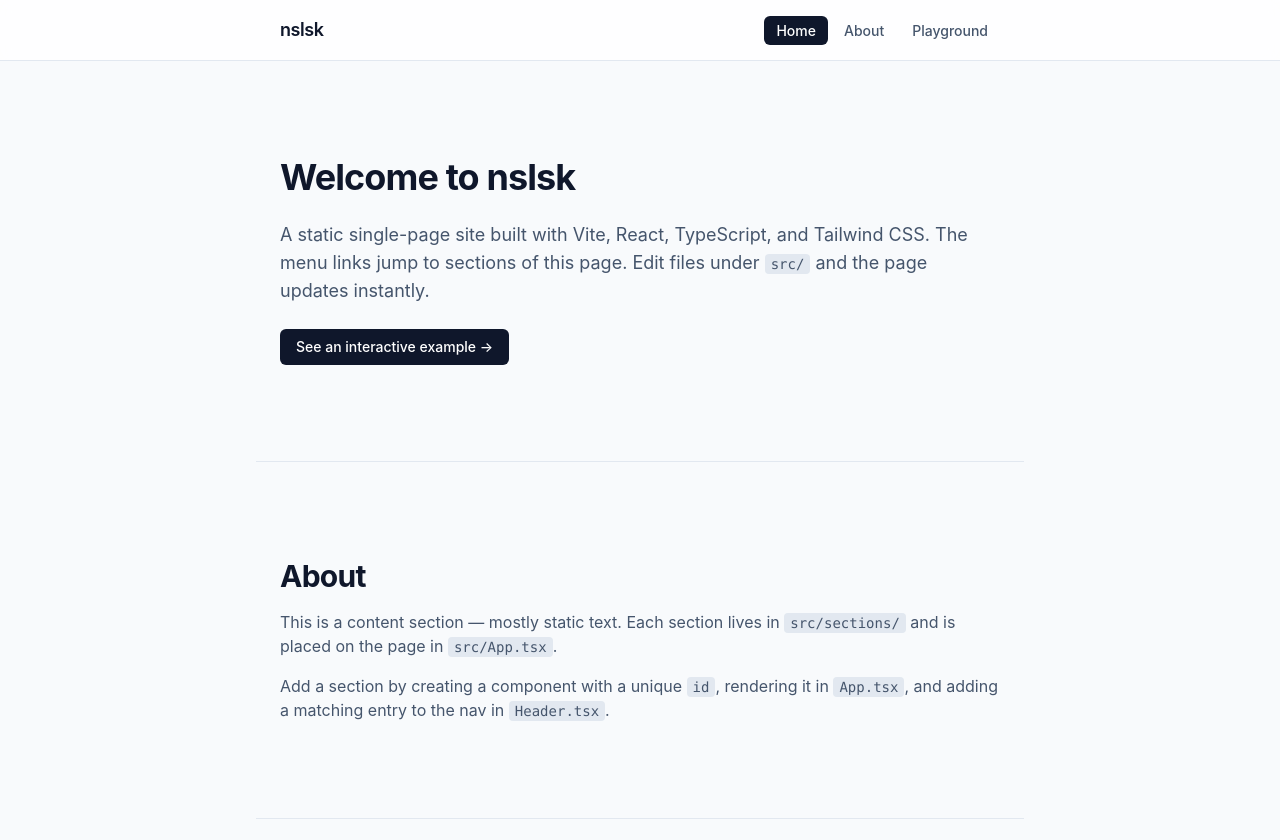
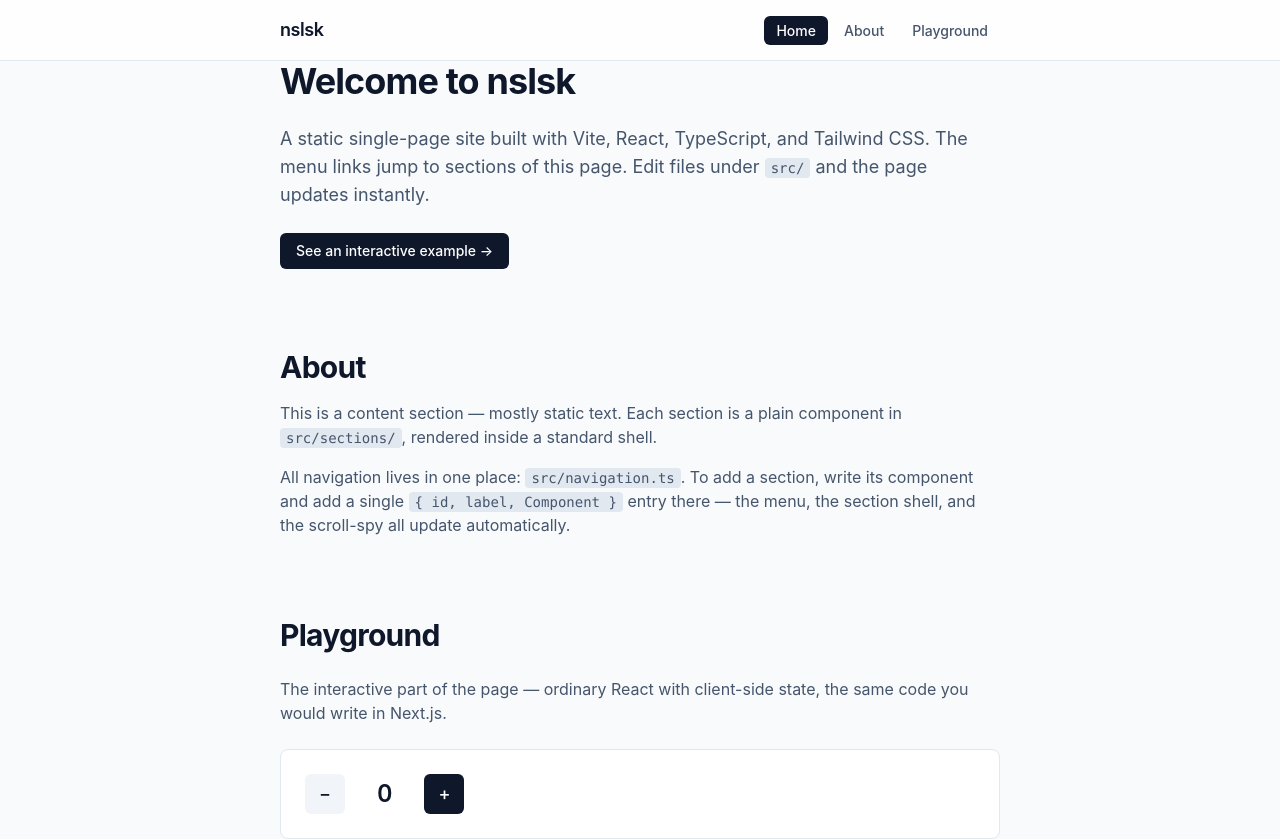
Before and after one commit to Ty-ci/nslsk, a React (Vite) app: page / in a window 1280 px wide. Shown: the top 840 px of the page. Built offline with nearby package versions, Linux system fonts and the light colour scheme.

Commit message:
Unify navigation

```diff
--- a/src/App.tsx
+++ b/src/App.tsx
@@ -1,15 +1,39 @@
+import type { ComponentType } from 'react'
+
 import Header from './components/Header.tsx'
 import About from './sections/About.tsx'
 import Hero from './sections/Hero.tsx'
 import Playground from './sections/Playground.tsx'
 
+export type NavSection = {
+  id: string
+  label: string
+  Component: ComponentType
+}
+
+export const sections: NavSection[] = [
+  { id: 'home', label: 'Home', Component: Hero },
+  { id: 'about', label: 'About', Component: About },
+  { id: 'playground', label: 'Playground', Component: Playground },
+]
+
 const App = () => (
   <div className="min-h-screen bg-slate-50 text-slate-900">
     <Header />
     <main>
-      <Hero />
-      <About />
-      <Playground />
+      <div className="flex flex-col gap-20">
+        {sections.map(({ id, Component }, index) => (
+          <section
+            key={id}
+            id={id}
+            className={`mx-auto max-w-3xl scroll-mt-20 px-6 py-24${
+              index > 0 ? 'border-t border-slate-200' : ''
+            }`}
+          >
+            <Component />
+          </section>
+        ))}
+      </div>
     </main>
   </div>
 )
--- a/src/components/Header.tsx
+++ b/src/components/Header.tsx
@@ -1,34 +1,28 @@
+import { sections } from '../App.tsx'
 import { useActiveSection } from '../hooks/useActiveSection.ts'
 
-const links = [
-  { id: 'home', label: 'Home' },
-  { id: 'about', label: 'About' },
-  { id: 'playground', label: 'Playground' },
-]
-
-const sectionIds = links.map((link) => link.id)
-
 const Header = () => {
+  const sectionIds = sections.map((section) => section.id)
   const activeId = useActiveSection(sectionIds)
 
   return (
     <header className="sticky top-0 z-10 border-b border-slate-200 bg-white/80 backdrop-blur-sm">
       <nav className="mx-auto flex max-w-3xl items-center justify-between px-6 py-4">
-        <a href="#home" className="text-lg font-semibold tracking-tight">
+        <a href={`#${sectionIds[0]}`} className="text-lg font-semibold tracking-tight">
           nslsk
         </a>
         <ul className="flex gap-1">
-          {links.map((link) => (
-            <li key={link.id}>
+          {sections.map((section) => (
+            <li key={section.id}>
               <a
-                href={`#${link.id}`}
+                href={`#${section.id}`}
                 className={`rounded-md px-3 py-1.5 text-sm font-medium transition-colors ${
-                  activeId === link.id
+                  activeId === section.id
                     ? 'bg-slate-900 text-white'
                     : 'text-slate-600 hover:bg-slate-100'
                 }`}
               >
-                {link.label}
+                {section.label}
               </a>
             </li>
           ))}
--- a/src/sections/About.tsx
+++ b/src/sections/About.tsx
@@ -1,25 +1,21 @@
 const About = () => (
-  <section
-    id="about"
-    className="mx-auto max-w-3xl scroll-mt-20 border-t border-slate-200 px-6 py-24"
-  >
   <div className="space-y-4">
     <h1 className="text-3xl font-bold tracking-tight">About</h1>
     <p className="text-slate-600">
-        This is a content section — mostly static text. Each section lives in{' '}
-        <code className="rounded-sm bg-slate-200 px-1.5 py-0.5 text-sm">src/sections/</code> and is
-        placed on the page in{' '}
-        <code className="rounded-sm bg-slate-200 px-1.5 py-0.5 text-sm">src/App.tsx</code>.
+      This is a content section — mostly static text. Each section is a plain component in{' '}
+      <code className="rounded-sm bg-slate-200 px-1.5 py-0.5 text-sm">src/sections/</code>, rendered
+      inside a standard shell.
     </p>
     <p className="text-slate-600">
-        Add a section by creating a component with a unique{' '}
-        <code className="rounded-sm bg-slate-200 px-1.5 py-0.5 text-sm">id</code>, rendering it in{' '}
-        <code className="rounded-sm bg-slate-200 px-1.5 py-0.5 text-sm">App.tsx</code>, and adding a
-        matching entry to the nav in{' '}
-        <code className="rounded-sm bg-slate-200 px-1.5 py-0.5 text-sm">Header.tsx</code>.
+      All navigation lives in one place:{' '}
+      <code className="rounded-sm bg-slate-200 px-1.5 py-0.5 text-sm">src/navigation.ts</code>. To
+      add a section, write its component and add a single{' '}
+      <code className="rounded-sm bg-slate-200 px-1.5 py-0.5 text-sm">
+        {'{ id, label, Component }'}
+      </code>{' '}
+      entry there — the menu, the section shell, and the scroll-spy all update automatically.
     </p>
   </div>
-  </section>
 )
 
 export default About
--- a/src/sections/Hero.tsx
+++ b/src/sections/Hero.tsx
@@ -1,10 +1,9 @@
 const Hero = () => (
-  <section id="home" className="mx-auto max-w-3xl scroll-mt-20 px-6 py-24">
   <div className="space-y-6">
     <h1 className="text-4xl font-bold tracking-tight">Welcome to nslsk</h1>
     <p className="text-lg text-slate-600">
-        A static single-page site built with Vite, React, TypeScript, and Tailwind CSS. The menu
-        links jump to sections of this page. Edit files under{' '}
+      A static single-page site built with Vite, React, TypeScript, and Tailwind CSS. The menu links
+      jump to sections of this page. Edit files under{' '}
       <code className="rounded-sm bg-slate-200 px-1.5 py-0.5 text-sm">src/</code> and the page
       updates instantly.
     </p>
@@ -15,7 +14,6 @@ const Hero = () => (
       See an interactive example →
     </a>
   </div>
-  </section>
 )
 
 export default Hero
--- a/src/sections/Playground.tsx
+++ b/src/sections/Playground.tsx
@@ -4,15 +4,11 @@ const Playground = () => {
   const [count, setCount] = useState(0)
 
   return (
-    <section
-      id="playground"
-      className="mx-auto max-w-3xl scroll-mt-20 border-t border-slate-200 px-6 py-24"
-    >
     <div className="space-y-6">
       <h1 className="text-3xl font-bold tracking-tight">Playground</h1>
       <p className="text-slate-600">
-          The interactive part of the page — ordinary React with client-side state, the same code
-          you would write in Next.js.
+        The interactive part of the page — ordinary React with client-side state, the same code you
+        would write in Next.js.
       </p>
 
       <div className="flex items-center gap-4 rounded-lg border border-slate-200 bg-white p-6">
@@ -23,9 +19,7 @@ const Playground = () => {
         >
           −
         </button>
-          <span className="min-w-[3ch] text-center text-2xl font-semibold tabular-nums">
-            {count}
-          </span>
+        <span className="min-w-[3ch] text-center text-2xl font-semibold tabular-nums">{count}</span>
         <button
           type="button"
           onClick={() => setCount((c) => c + 1)}
@@ -35,7 +29,6 @@ const Playground = () => {
         </button>
       </div>
     </div>
-    </section>
   )
 }
 
```
Lines whose indentation alone changed are shown as unchanged.
